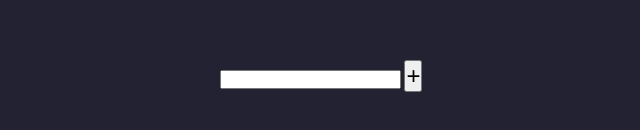
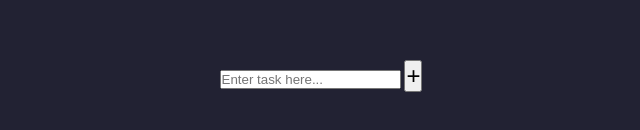
Before and after one commit to Ondrejoda/todo-list-app, a plain HTML site: page index.html in a window 1280 px wide. Shown: the part 130-260 px from the top of the page, 319-959 px from the left. Drawn offline with Linux system fonts and the light colour scheme.

Commit message:
placeholder add

```diff
--- a/index.html
+++ b/index.html
@@ -11,7 +11,7 @@
 <body>
     <div class="hero" id="hero">
         <h1 class="header">To-Do List</h1>
-        <input type="text" class="new-task" id="new-task"/>
+        <input type="text" class="new-task" id="new-task" placeholder="Enter task here..." />
         <button class="add" id="add" onclick="add_task()">+</button>
         <ul class="tasks" id="tasks" />
     </div>
```
